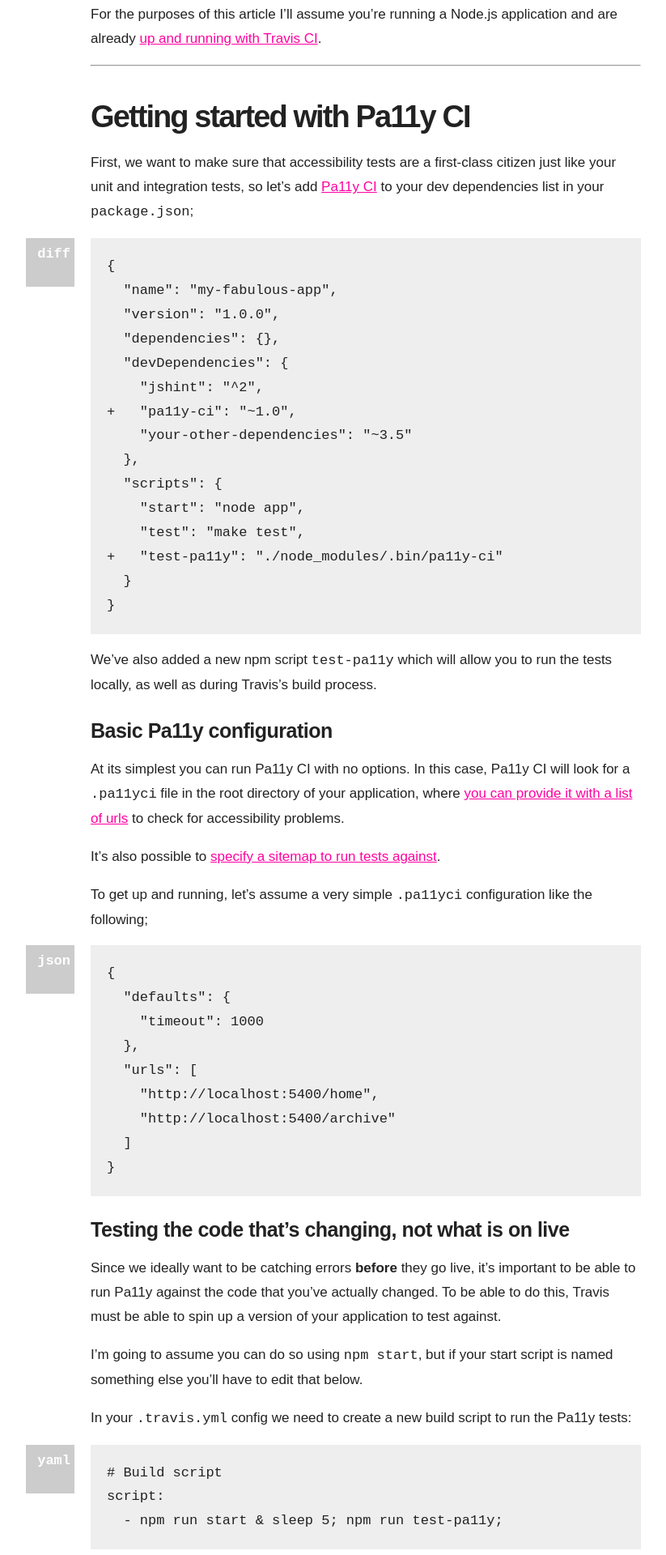
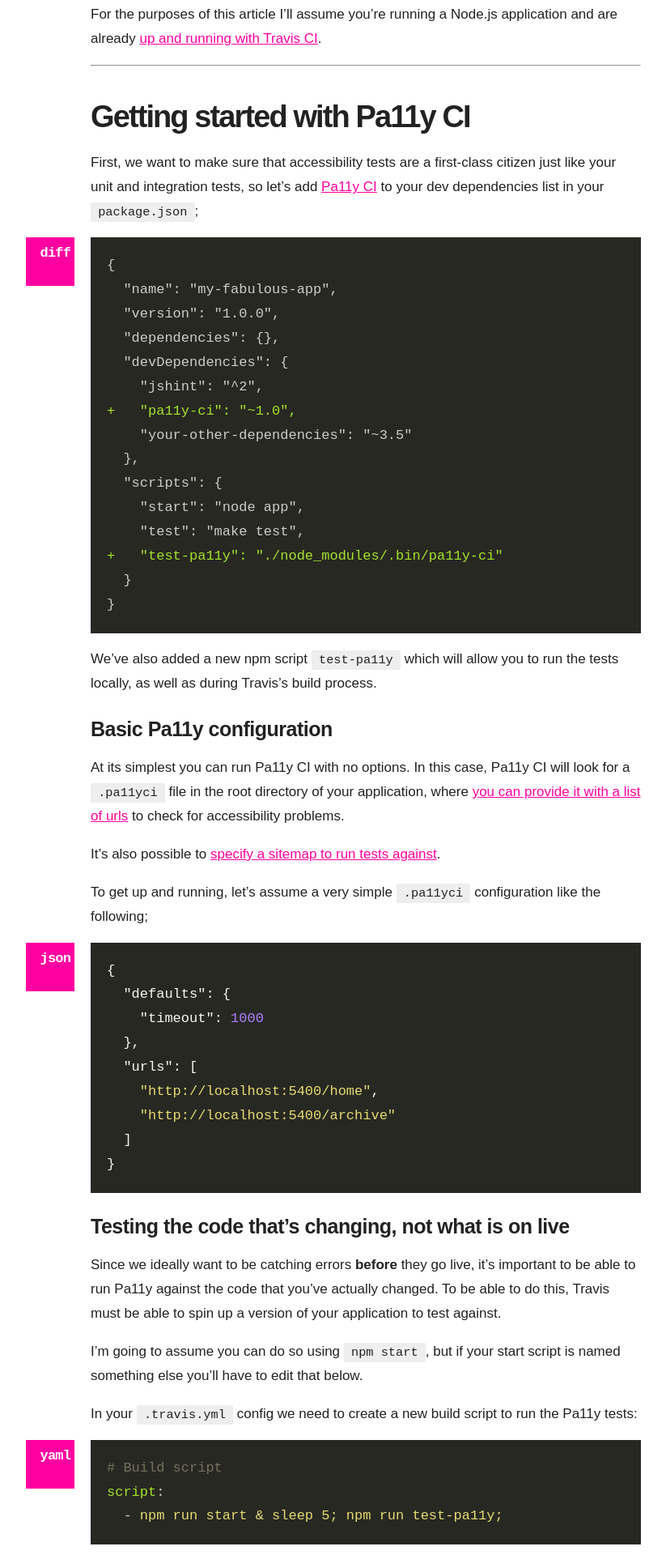
Before and after one commit to andrewmee/andrewmee.github.io, a Jekyll site: the page built from _posts/2017-03-08-automated-accessibility-testing-node-travis-ci-pa11y.md, in a window 1280 px wide. Shown: the part 854-2774 px from the top of the page at 81% size, without its empty margins (188-1011 px from the left). Built offline with Jekyll 4.4.1, drawn with Linux system fonts in a browser that asks for light colours.

Commit message:
Improve code highlighting styles

```diff
--- a/resources/styles/main.scss
+++ b/resources/styles/main.scss
@@ -2,6 +2,7 @@
 ---
 
 @import "vendor/normalize";
+@import "vendor/pygments-monokai";
 
 $breakpoint-large: "75em";
 $breakpoint-medium: "50em";
@@ -129,7 +130,7 @@
 /* Typography */
 
 ::selection {
-    background: rgba(255, 135, 0, 0.5);
+    background: #ffd4a3;
 }
 
 h1,
@@ -189,28 +190,40 @@
     margin: 0 0 0 -140px;
     padding: 0 0 0 140px;
     position: relative;
+
+
+    ::selection {
+        background: #fff;
+    }
 }
 
 .highlight pre code {
-    background: #eee;
     display: block;
     overflow: auto;
     padding: 20px;
 }
 
 .highlight code::before {
-    background: #ccc;
+    background: #ff00a1;
     color: #fff;
     content: attr(data-lang);
     display: block;
     font-weight: bold;
     text-align: right;
+    letter-spacing: -0.05em;
     margin-left: -100px;
     margin-top: -20px;
     padding: 5px;
     position: absolute;
     height: 50px;
     width: 50px;
+}
+
+.highlighter-rouge {
+    background: #eee;
+    border-radius: 2px;
+    font-size: 0.9em;
+    padding: 0.2em 0.6em;
 }
 
 /* Set code block intro colours based on type */
--- /dev/null
+++ b/resources/styles/vendor/_pygments-monokai.scss
@@ -0,0 +1,67 @@
+/* Downloaded from http://jwarby.github.io/jekyll-pygments-themes/languages/javascript.html */
+
+.highlight pre { background-color: #272822; color: #ccc; }
+.highlight .hll { background-color: #272822; }
+.highlight .c { color: #75715e } /* Comment */
+.highlight .err { color: #960050; background-color: #1e0010 } /* Error */
+.highlight .k { color: #66d9ef } /* Keyword */
+.highlight .l { color: #ae81ff } /* Literal */
+.highlight .n { color: #f8f8f2 } /* Name */
+.highlight .o { color: #f92672 } /* Operator */
+.highlight .p { color: #f8f8f2 } /* Punctuation */
+.highlight .cm { color: #75715e } /* Comment.Multiline */
+.highlight .cp { color: #75715e } /* Comment.Preproc */
+.highlight .c1 { color: #75715e } /* Comment.Single */
+.highlight .cs { color: #75715e } /* Comment.Special */
+.highlight .ge { font-style: italic } /* Generic.Emph */
+.highlight .gs { font-weight: bold } /* Generic.Strong */
+.highlight .kc { color: #66d9ef } /* Keyword.Constant */
+.highlight .kd { color: #66d9ef } /* Keyword.Declaration */
+.highlight .kn { color: #f92672 } /* Keyword.Namespace */
+.highlight .kp { color: #66d9ef } /* Keyword.Pseudo */
+.highlight .kr { color: #66d9ef } /* Keyword.Reserved */
+.highlight .kt { color: #66d9ef } /* Keyword.Type */
+.highlight .ld { color: #e6db74 } /* Literal.Date */
+.highlight .m { color: #ae81ff } /* Literal.Number */
+.highlight .s { color: #e6db74 } /* Literal.String */
+.highlight .na { color: #a6e22e } /* Name.Attribute */
+.highlight .nb { color: #f8f8f2 } /* Name.Builtin */
+.highlight .nc { color: #a6e22e } /* Name.Class */
+.highlight .no { color: #66d9ef } /* Name.Constant */
+.highlight .nd { color: #a6e22e } /* Name.Decorator */
+.highlight .ni { color: #f8f8f2 } /* Name.Entity */
+.highlight .ne { color: #a6e22e } /* Name.Exception */
+.highlight .nf { color: #a6e22e } /* Name.Function */
+.highlight .nl { color: #f8f8f2 } /* Name.Label */
+.highlight .nn { color: #f8f8f2 } /* Name.Namespace */
+.highlight .nx { color: #a6e22e } /* Name.Other */
+.highlight .py { color: #f8f8f2 } /* Name.Property */
+.highlight .nt { color: #f92672 } /* Name.Tag */
+.highlight .nv { color: #f8f8f2 } /* Name.Variable */
+.highlight .ow { color: #f92672 } /* Operator.Word */
+.highlight .w { color: #f8f8f2 } /* Text.Whitespace */
+.highlight .mf { color: #ae81ff } /* Literal.Number.Float */
+.highlight .mh { color: #ae81ff } /* Literal.Number.Hex */
+.highlight .mi { color: #ae81ff } /* Literal.Number.Integer */
+.highlight .mo { color: #ae81ff } /* Literal.Number.Oct */
+.highlight .sb { color: #e6db74 } /* Literal.String.Backtick */
+.highlight .sc { color: #e6db74 } /* Literal.String.Char */
+.highlight .sd { color: #e6db74 } /* Literal.String.Doc */
+.highlight .s2 { color: #e6db74 } /* Literal.String.Double */
+.highlight .se { color: #ae81ff } /* Literal.String.Escape */
+.highlight .sh { color: #e6db74 } /* Literal.String.Heredoc */
+.highlight .si { color: #e6db74 } /* Literal.String.Interpol */
+.highlight .sx { color: #e6db74 } /* Literal.String.Other */
+.highlight .sr { color: #e6db74 } /* Literal.String.Regex */
+.highlight .s1 { color: #e6db74 } /* Literal.String.Single */
+.highlight .ss { color: #e6db74 } /* Literal.String.Symbol */
+.highlight .bp { color: #f8f8f2 } /* Name.Builtin.Pseudo */
+.highlight .vc { color: #f8f8f2 } /* Name.Variable.Class */
+.highlight .vg { color: #f8f8f2 } /* Name.Variable.Global */
+.highlight .vi { color: #f8f8f2 } /* Name.Variable.Instance */
+.highlight .il { color: #ae81ff } /* Literal.Number.Integer.Long */
+
+.highlight .gh { } /* Generic Heading & Diff Header */
+.highlight .gu { color: #75715e; } /* Generic.Subheading & Diff Unified/Comment? */
+.highlight .gd { color: #f92672; } /* Generic.Deleted & Diff Deleted */
+.highlight .gi { color: #a6e22e; } /* Generic.Inserted & Diff Inserted */
```
